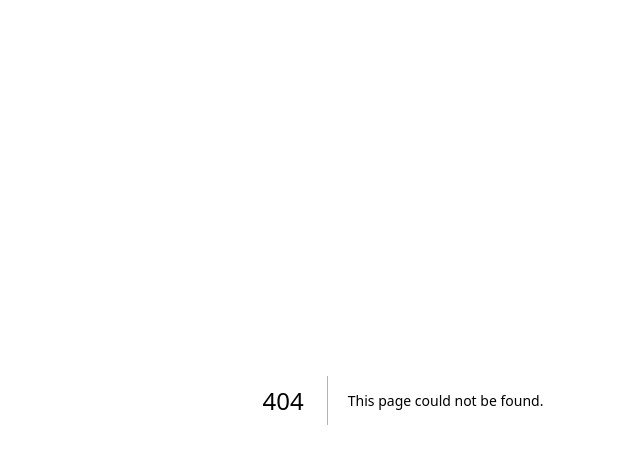
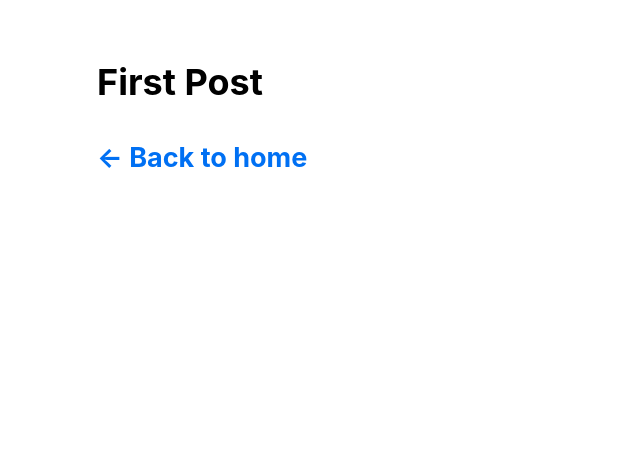
Before and after one commit to jerryliangxia/portfolio-v2, a Next.js app: page /posts/first-post in a window 1280 px wide. Before the commit this address had no page. Shown: the top 464 px of the page, without its empty margins (237-877 px from the left). Built offline with nearby package versions, Linux system fonts and the light colour scheme.

Commit message:
Navigation between pages, global styles

```diff
--- /dev/null
+++ b/components/layout.js
@@ -0,0 +1,5 @@
+import styles from "./layout.module.css";
+
+export default function Layout({ children }) {
+  return <div className={styles.container}>{children}</div>;
+}
--- /dev/null
+++ b/components/layout.module.css
@@ -0,0 +1,5 @@
+.container {
+  max-width: 36rem;
+  padding: 0 1rem;
+  margin: 3rem auto 6rem;
+}
--- /dev/null
+++ b/pages/_app.js
@@ -0,0 +1,5 @@
+import "../styles/global.css";
+
+export default function App({ Component, pageProps }) {
+  return <Component {...pageProps} />;
+}
--- /dev/null
+++ b/pages/posts/first-post.js
@@ -0,0 +1,35 @@
+import Head from "next/head";
+import Link from "next/link";
+import Image from "next/image";
+import Script from "next/script";
+import Layout from "../../components/layout";
+
+const YourComponent = () => (
+  <Image
+    src="/images/profile.jpg" // Route of the image file
+    height={144} // Desired size with correct aspect ratio
+    width={144} // Desired size with correct aspect ratio
+    alt="Your Name"
+  />
+);
+
+export default function FirstPost() {
+  return (
+    <Layout>
+      <Head>
+        <title>First Post</title>
+      </Head>
+      <Script
+        src="https://connect.facebook.net/en_US/sdk.js"
+        strategy="lazyOnload"
+        onLoad={() =>
+          console.log(`script loaded correctly, window.FB has been populated`)
+        }
+      />
+      <h1>First Post</h1>
+      <h2>
+        <Link href="/">← Back to home</Link>
+      </h2>
+    </Layout>
+  );
+}
--- a/styles/global.css
+++ b/styles/global.css
@@ -2,31 +2,26 @@ html,
 body {
   padding: 0;
   margin: 0;
-  font-family:
-    Inter,
-    -apple-system,
-    BlinkMacSystemFont,
-    Segoe UI,
-    Roboto,
-    Oxygen,
-    Ubuntu,
-    Cantarell,
-    Fira Sans,
-    Droid Sans,
-    Helvetica Neue,
-    sans-serif;
-}
-
-a {
-  color: inherit;
-  text-decoration: none;
+  font-family: -apple-system, BlinkMacSystemFont, Segoe UI, Roboto, Oxygen,
+    Ubuntu, Cantarell, Fira Sans, Droid Sans, Helvetica Neue, sans-serif;
+  line-height: 1.6;
+  font-size: 18px;
 }
 
 * {
   box-sizing: border-box;
 }
 
+a {
+  color: #0070f3;
+  text-decoration: none;
+}
+
+a:hover {
+  text-decoration: underline;
+}
+
 img {
   max-width: 100%;
-  height: auto;
+  display: block;
 }
```
Also changed, not shown: pages/index.js (+9 -24 lines), public/images/profile.jpg (added).
